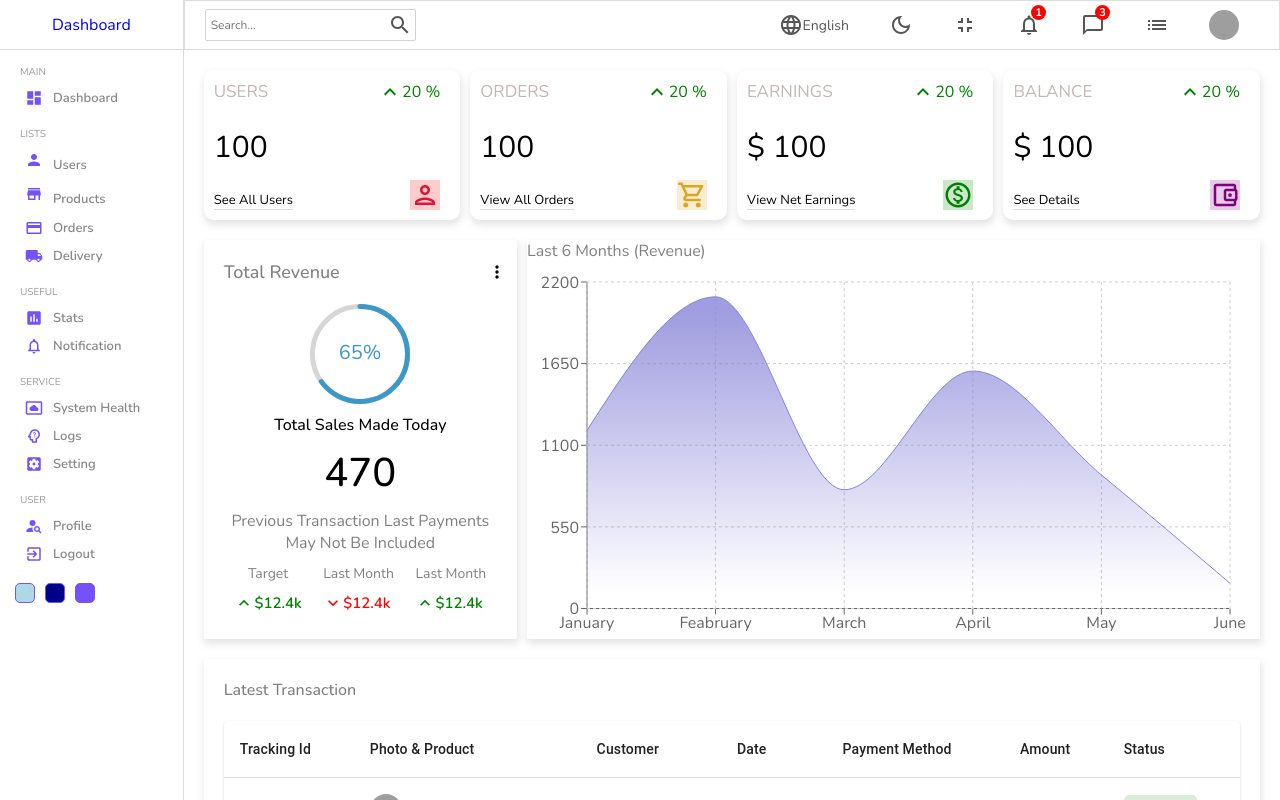
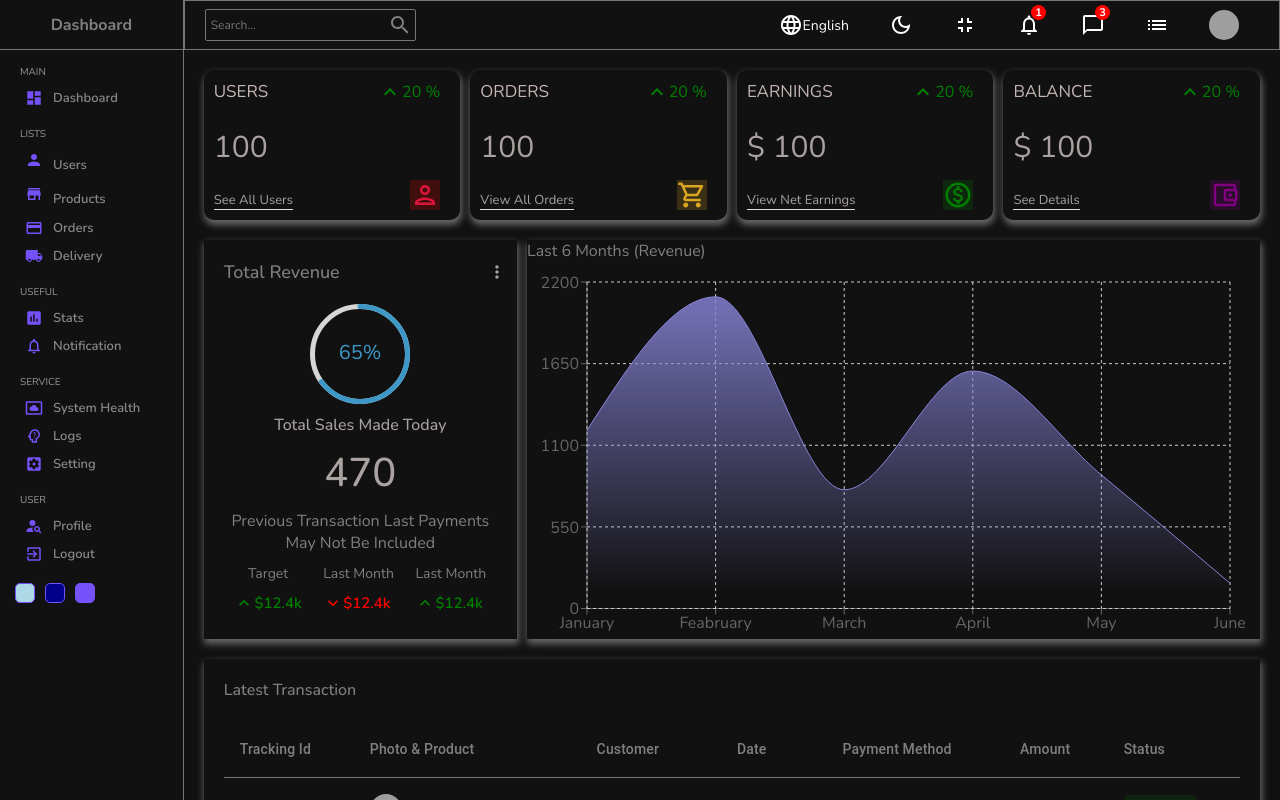
Before and after one commit to mohamad-nour-ali/Dashboard, a React (Create React App) app in the folder my-app/: page / in a window 1280 px wide. Shown: the top 800 px of the page. Built offline with nearby package versions, Linux system fonts and the light colour scheme; grey boxes are pictures that could not be loaded.

Commit message:
UPDATE Dashboard

```diff
--- a/my-app/src/App.js
+++ b/my-app/src/App.js
@@ -6,21 +6,22 @@ import New from './pages/new/new'
 import Single from './pages/single/single'
 import { productInputs, userInputs } from "./formSources";
 import { BrowserRouter, Routes, Route } from "react-router-dom";
+import "./style/dark.scss"
 function App() {
   return (
-    <div className="App">
+    <div className="app dark">
       <BrowserRouter>
         <Routes>
           <Route path="/">
             <Route index element={<Home/>}/>
             <Route path="login" element={<Login/>}/>
             <Route path="users">
-              <Route index element={<List/>}/>
+              <Route index element={<List users={true}/>} />
               <Route path=":userId" element={<Single/>}/>
               <Route path="new" element={<New inputs={userInputs} title="add new user"/>}/>
             </Route>
             <Route path="products">
-              <Route index element={<List/>}/>
+              <Route index element={<List users={false}/>} />
               <Route path=":productId" element={<Single/>}/>
               <Route path="new" element={<New inputs={productInputs} title="add a new product"/>}/>
             </Route>
--- a/my-app/src/pages/list/list.jsx
+++ b/my-app/src/pages/list/list.jsx
@@ -5,7 +5,8 @@ import DataTable from "../../components/datatable/datatable"
 import "./list.scss"
 import { Link } from "react-router-dom";
 
-const List = () => {
+const List = ({users}) => {
+  console.log(users)
   return (
     <div className="list">
       <Sidebar />
@@ -13,7 +14,7 @@ const List = () => {
         <Navbar />
         <div className="titleNewUser">
           add new user
-          <Link to="/users/new" style={{textDecoration: "none"}}>
+          <Link to={users ? "/users/new" : "/products/new"} style={{textDecoration: "none"}}>
             new user
           </Link>
         </div>
--- /dev/null
+++ b/my-app/src/style/dark.scss
@@ -0,0 +1,56 @@
+:root {
+  --border-color: #787474;
+  --hover-color: #78747449;
+  --background-color: #111;
+}
+
+.app.dark {
+  background-color: var(--background-color);
+  color: rgb(170, 161, 161);
+
+  .sidebar {
+    border-color: var(--border-color);
+
+    .top {
+      border-bottom-color: var(--border-color);
+
+      .logo {
+        color: gray;
+        font-weight: bold;
+      }
+    }
+
+    .center {
+      li {
+        &:hover {
+          background-color: var(--hover-color);
+        }
+      }
+    }
+  }
+
+  .navbar {
+    border-color: var(--border-color);
+    color: white;
+
+    .search {
+      border-color: var(--border-color);
+      color: gray;
+
+      input {
+        color: white;
+      }
+    }
+  }
+
+  .table{
+    background-color: var(--background-color);
+
+    .tableCell {
+      color: gray;
+      border-bottom-color: var(--border-color);
+    }
+  }
+
+
+}
```
